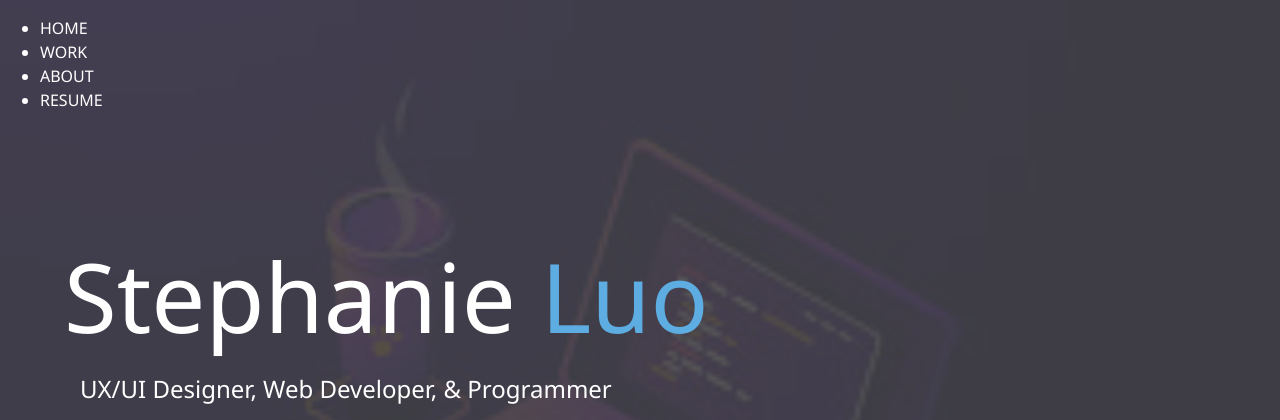
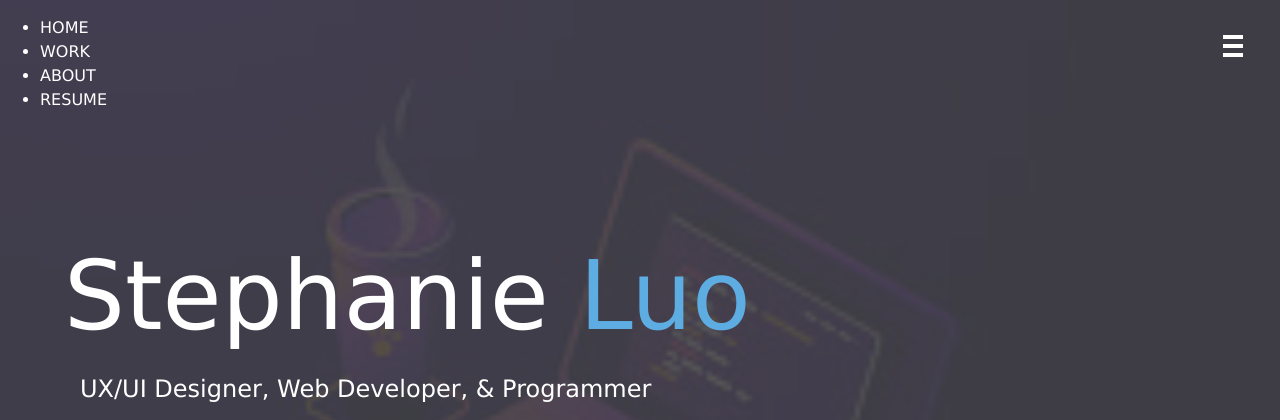
Before and after one commit to stephanieluo18/home, a website: page dist/index.html in a window 1280 px wide. Shown: the top 420 px of the page. Drawn offline with Linux system fonts and the light colour scheme.

Commit message:
Menu button, javascript,rotate

```diff
--- a/scss/main.scss
+++ b/scss/main.scss
@@ -1,4 +1,5 @@
 @import "mixin";
+@import "menu";
 * {
   box-sizing: border-box;
 }
@@ -9,7 +10,8 @@ body {
   color: #fff;
   height: 100%;
   margin: 0;
-  font-family: "Segoe UI", Tahoma, Geneva, Verdana, sans-serif;
+  font-family: "Lucida Sans", "Lucida Sans Regular", "Lucida Grande",
+    "Lucida Sans Unicode", Geneva, Verdana, sans-serif;
   line-height: 1.5;
 }
 
--- /dev/null
+++ b/scss/menu.scss
@@ -0,0 +1,38 @@
+// Menu Button
+.menu-btn {
+  position: absolute;
+  z-index: 3;
+  right: 35px;
+  top: 35px;
+  cursor: pointer;
+  @include easeOut;
+
+  .btn-line {
+    width: 20px;
+    height: 4px;
+    margin: 0 2px 5px 0;
+    background: #ffff;
+    @include easeOut;
+  }
+
+  //Rotate Into X with Menu Lines
+  &.close {
+    transform: rotate(100deg);
+
+    .btn-line {
+      // Line 1 - Rotate
+      &:nth-child(1) {
+        transform: rotate(45deg) translate(7px, 5px);
+      }
+      // Line 2- Hide
+      &:nth-child(2) {
+        opacity: 0;
+      }
+
+      // Line 3- Rotate
+      &:nth-child(3) {
+        transform: rotate(-45deg) translate(7px, -6px);
+      }
+    }
+  }
+}
```
Also changed, not shown: dist/css/main.css, dist/js/main.js, 1 other file.
